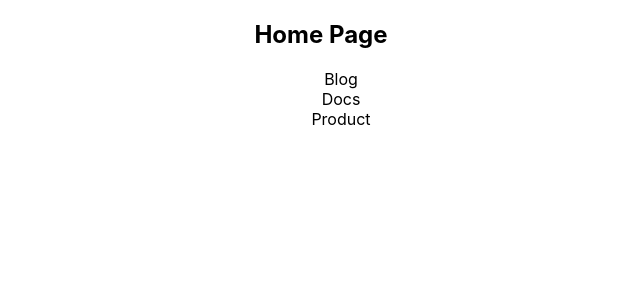
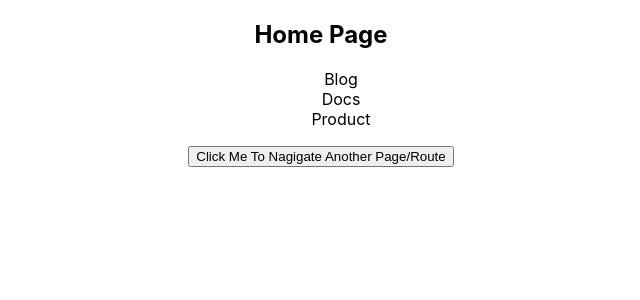
Before and after one commit to Mohimenol-Islam-Munna/Next-js, a Next.js app: page / in a window 1280 px wide. Shown: the top 300 px of the page, without its empty margins (319-959 px from the left). Built offline with nearby package versions, Linux system fonts and the light colour scheme.

Commit message:
routing with client side : navigating frogrammatically from ui

```diff
--- a/pages/index.js
+++ b/pages/index.js
@@ -1,6 +1,15 @@
 import Link from "next/link";
+import { useRouter } from "next/router";
 
 const Home = () => {
+  const router = useRouter();
+
+  const navigateHandler = () => {
+    console.log("novigation successfull after click");
+    // router.replace("/product"); its also work like replace in Link
+    router.push("/product");
+  };
+
   return (
     <div style={{ textAlign: "center" }}>
       <h2>Home Page</h2>
@@ -17,6 +26,11 @@ const Home = () => {
           </Link>
         </ul>
       </div>
+      <div>
+        <button onClick={navigateHandler}>
+          Click Me To Nagigate Another Page/Route
+        </button>
+      </div>
     </div>
   );
 };
```
